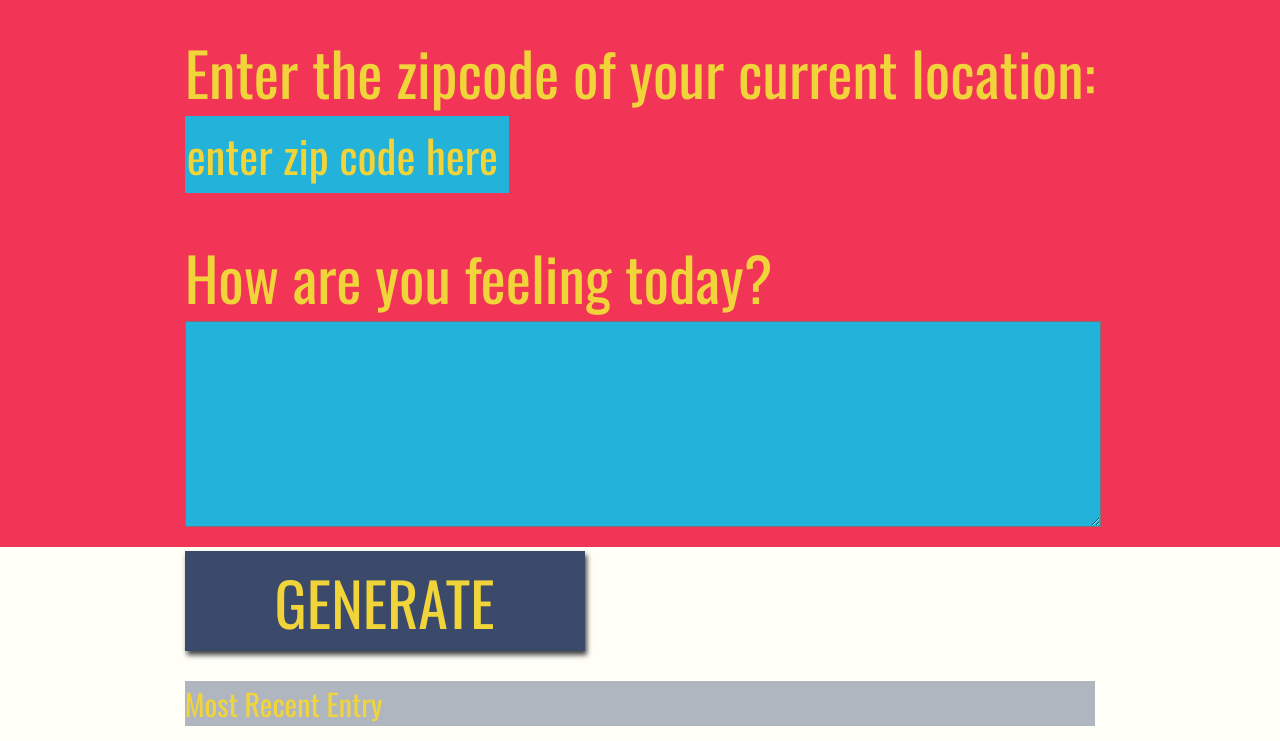
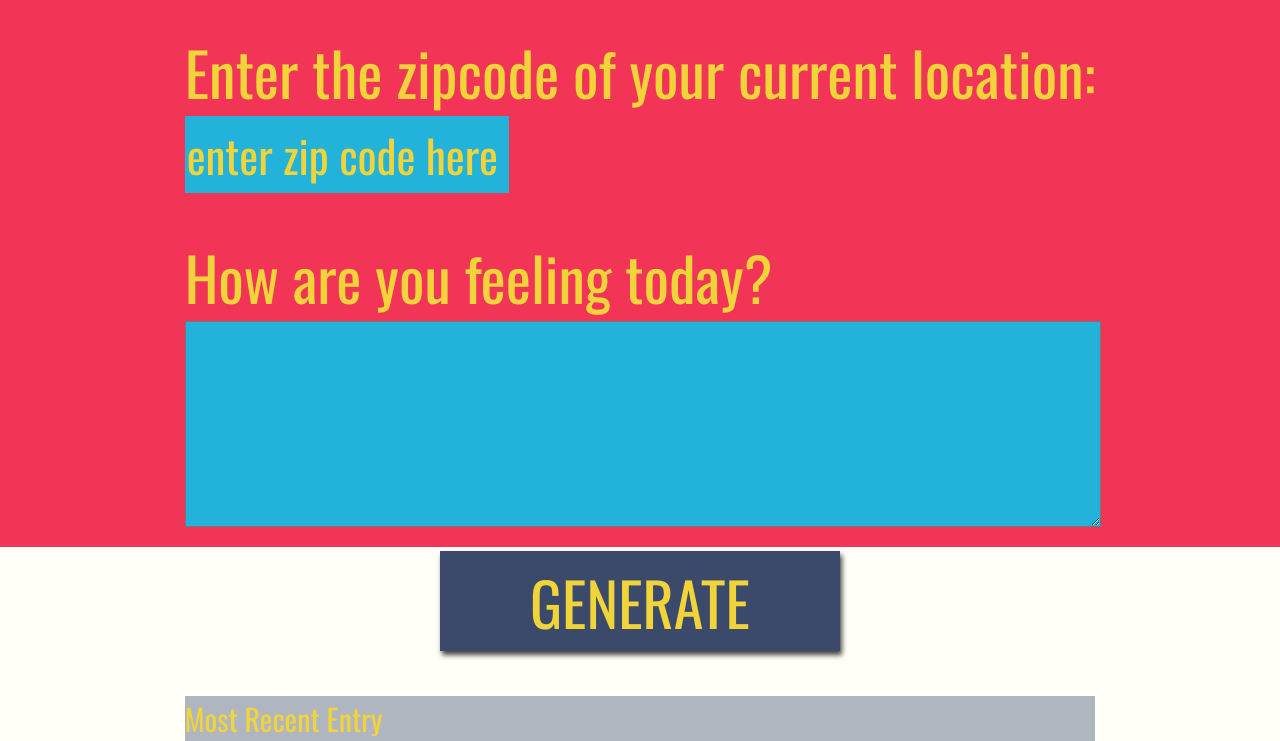
Before and after one commit to reyrey16/fend-weather-journal-app, a website: page website/index.html in a window 1280 px wide. Shown: the part 253-994 px from the top of the page. Drawn offline with nearby package versions, Linux system fonts and the light colour scheme; a web font is replaced by a local one.

Commit message:
style: Center button

```diff
--- a/website/style.css
+++ b/website/style.css
@@ -76,7 +76,7 @@ button{
     border: none;
     box-shadow: 2px 4px 5px #444;
     font-size: 2em;
-    margin-top: 15px;
+    margin: 15px auto;
 }
 
 textarea{
```
